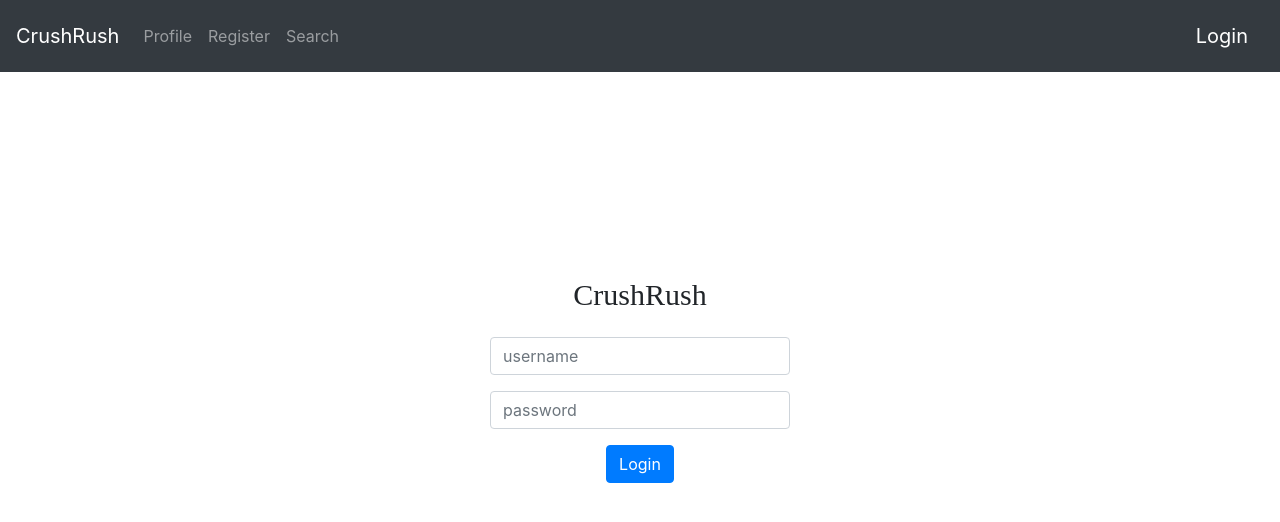
After one commit to TrevorBedsaul/WebPL, a PHP site: page /login.php in a window 1280 px wide. The commit adds this page. Shown: the top 522 px of the page. Run offline with PHP 8.4, Linux system fonts and the light colour scheme; some libraries are stand-ins or nearby versions.

Commit message:
added login/logout feature with cookies

```diff
--- /dev/null
+++ b/login.php
@@ -0,0 +1,65 @@
+<!DOCTYPE html>
+<html lang="en">
+
+<head>
+    <meta charset="utf-8">
+    <meta name="viewport" content="width=device-width, initial-scale=1">
+    <meta name="authors" content="Trevor Bedsaul and Andrew Kepley">
+    <title>Login</title>
+
+    <!--bootstrap-->
+    <link rel="stylesheet" href="https://maxcdn.bootstrapcdn.com/bootstrap/4.2.1/css/bootstrap.min.css" />
+    <link rel="stylesheet" type="text/css" href="styles/login.css" />
+</head>
+
+<body>
+
+<nav class="navbar navbar-expand-lg navbar-dark bg-dark">
+    <a class="navbar-brand" href="home.html">CrushRush</a>
+    <div class="collapse navbar-collapse" id="navbarSupportedContent">
+        <ul class="navbar-nav mr-auto">
+            <li class="nav-item"><a class="nav-link" href="profile.php">Profile</a></li>
+            <li class="nav-item"><a class="nav-link" href="home.php">Register</a></li>
+            <li class="nav-item"><a class="nav-link" href="#">Search</a></li>
+        </ul>
+    </div>
+    <span class="navbar-text">
+        <a class="navbar-brand" href="login.php">Login</a>
+    </span>
+</nav>
+
+<div id="mainDiv">
+	<div id="loginDiv">
+		<div id="logoDiv">
+			CrushRush
+		</div>
+		<form action="<?php $_SERVER['PHP_SELF'] ?>" method="post">
+			<div class="form-group">
+				<input type="text" class="form-control" name="username" placeholder="username" required>
+			</div>
+			<div class="form-group">
+				<input type="password" class="form-control" name="password" placeholder="password" required>
+			</div>
+			<input type="submit" class="btn btn-primary" value="Login"/>
+		</form>
+	</div>
+</div>
+
+<?php
+
+    if($_SERVER['REQUEST_METHOD'] == 'POST') {
+        $user = trim($_POST['username']);
+        if(!ctype_alnum($user)) {
+          reject('User Name');
+        }
+        else{
+            setcookie('user', $user, time()+3600);
+            header("Location: home.php");
+        }
+    }
+
+?>
+
+</body>
+
+</html>
--- /dev/null
+++ b/styles/login.css
@@ -0,0 +1,16 @@
+#mainDiv {
+	text-align: center;
+}
+
+#loginDiv {
+	display: inline-block;
+	height: 300px;
+	width: 300px;
+	padding-top: 200px;
+}
+
+#logoDiv {
+	padding-bottom: 20px;
+	font-size: 30px;
+	font-family: Avantgarde;
+}
```
Also changed, not shown: home.php (renamed from home.html, +10 -3 lines), logout.php (added, +41 -0 lines), profile.php (renamed from profile.html, +9 -2 lines), search.php (renamed from search.html, +9 -2 lines).
